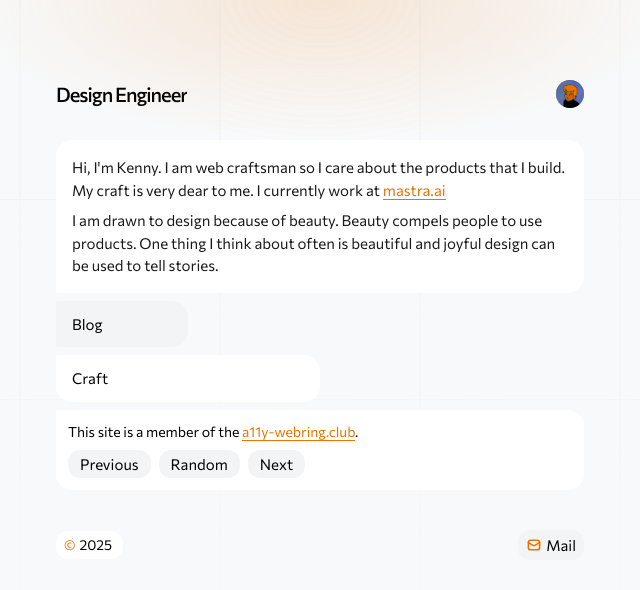
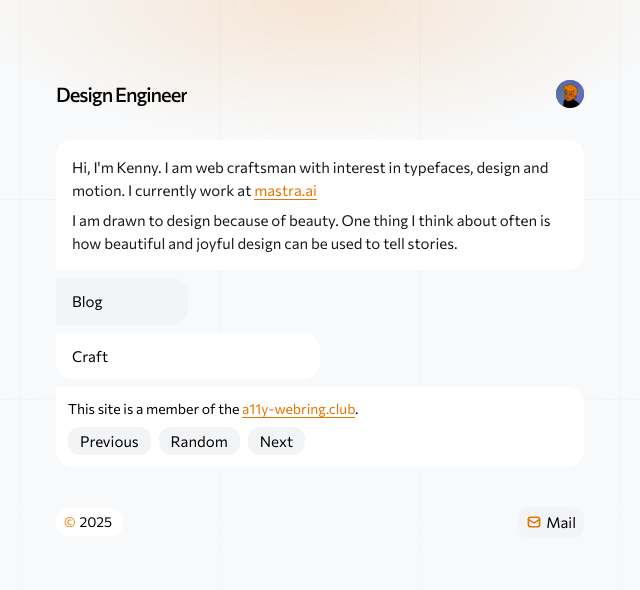
Before and after one commit to adeleke5140/portfolio-v2, a Next.js app: page / in a window 1280 px wide. Shown: the top 590 px of the page, without its empty margins (320-960 px from the left). Built offline with nearby package versions, Linux system fonts and the light colour scheme.

Commit message:
feat: update desc again

```diff
--- a/src/components/introduction.tsx
+++ b/src/components/introduction.tsx
@@ -38,9 +38,8 @@ export const Introduction = () => {
         <div className="flex flex-col text-[var(--gray-1)] text-[15px] gap-2 dark:border-[#282828] dark:bg-[#282828]">
           <div className="rounded-lg text-[15px] dark:text-[#fefefe]">
             <p>
-              Hi, I&apos;m Kenny. I am web craftsman so I care about the
-              products that I build. My craft is very dear to me. I currently
-              work at{' '}
+              Hi, I&apos;m Kenny. I am web craftsman with interest in typefaces,
+              design and motion. I currently work at{' '}
               <a
                 href="https://www.mastra.ai"
                 className="border-b border-[#e87400]   text-[#e87400]"
@@ -52,9 +51,9 @@ export const Introduction = () => {
 
           <div>
             <p className="dark:text-[#fefefe] text-[15px] rounded-lg h-full">
-              I am drawn to design because of beauty. Beauty compels people to
-              use products. One thing I think about often is beautiful and
-              joyful design can be used to tell stories.
+              I am drawn to design because of beauty. One thing I think about
+              often is how beautiful and joyful design can be used to tell
+              stories.
             </p>
           </div>
         </div>
```
